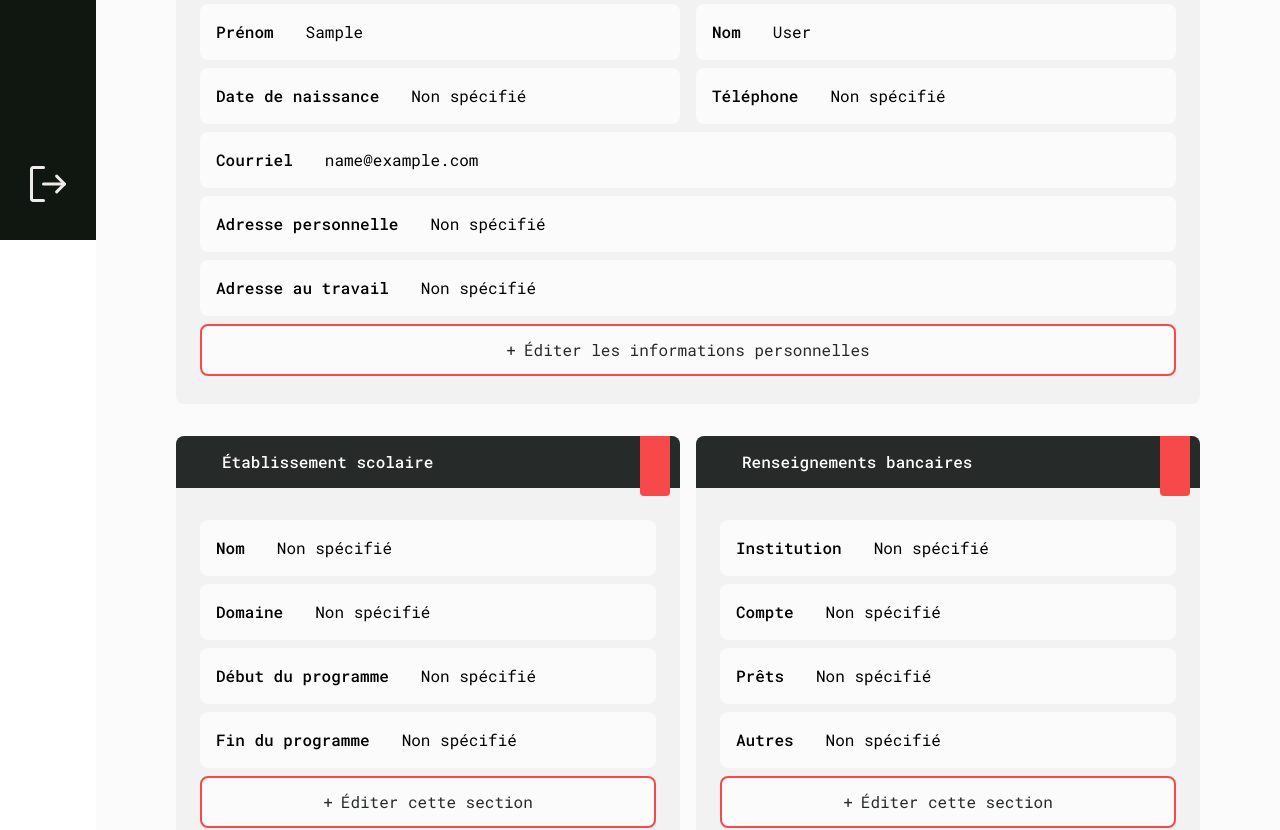
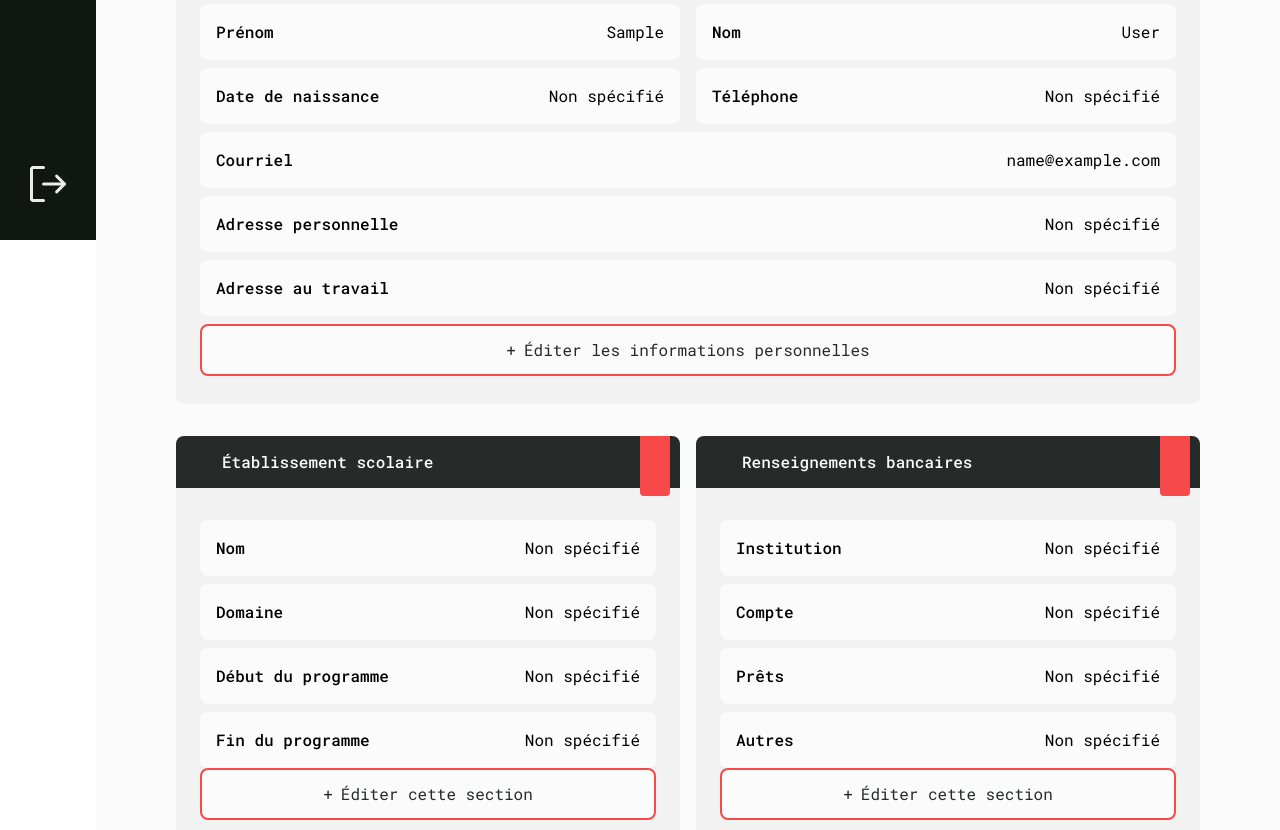
Before and after one commit to Big-pun/projet-synthese, a Vue app: page /profil in a window 1280 px wide. Shown: the part 560-1390 px from the top of the page. Built offline with nearby package versions, Linux system fonts and the light colour scheme; no server answers; sample sign-in values are in the browser's storage.

Commit message:
Fix tableau text < md

```diff
--- a/src/components/profile/ProfileBankingInfos.vue
+++ b/src/components/profile/ProfileBankingInfos.vue
@@ -59,25 +59,25 @@ function openEditForm() {
     <!-- Contenu des informations bancaires -->
     <div class="px-6 pt-4 space-y-2">
       <!-- Institution -->
-      <div class="rounded-lg bg-white p-4 flex flex-row items-center">
+      <div class="rounded-lg bg-white p-4 flex flex-col md:flex-row justify-start md:justify-between">
         <p class="font-medium responsive-margin">Institution</p>
         <p>{{ bankingInfo.institutionName || 'Non spécifié' }}</p>
       </div>
 
       <!-- Numéro de compte -->
-      <div class="rounded-lg bg-white p-4 flex flex-row items-center">
+      <div class="rounded-lg bg-white p-4 flex flex-col md:flex-row justify-start md:justify-between">
         <p class="font-medium responsive-margin">Compte</p>
         <p>{{ bankingInfo.accountInfo || 'Non spécifié' }}</p>
       </div>
 
       <!-- Prêts -->
-      <div class="rounded-lg bg-white p-4 flex flex-row items-center">
+      <div class="rounded-lg bg-white p-4 flex flex-col md:flex-row justify-start md:justify-between">
         <p class="font-medium responsive-margin">Prêts</p>
         <p>{{ bankingInfo.loanInfo || 'Non spécifié' }}</p>
       </div>
 
       <!-- Autres informations -->
-      <div class="rounded-lg bg-white p-4 flex flex-row items-center mb-2">
+      <div class="rounded-lg bg-white p-4 flex flex-col md:flex-row justify-start md:justify-between">
         <p class="font-medium responsive-margin">Autres</p>
         <p>{{ bankingInfo.other || 'Non spécifié' }}</p>
       </div>
--- a/src/components/profile/ProfilePersonnalInfos.vue
+++ b/src/components/profile/ProfilePersonnalInfos.vue
@@ -66,12 +66,12 @@ function openEditForm() {
     <div class="grid grid-cols-1 md:grid-cols-2 md:gap-4 gap-2 px-6 pt-4">
       <!-- first column -->
       <div>
-        <div class="rounded-lg bg-white mb-2 p-4 flex flex-row items-center">
+        <div class="rounded-lg bg-white mb-2 p-4 flex flex-col md:flex-row justify-start md:justify-between">
           <p class="font-medium responsive-margin">Prénom</p>
           <p>{{ userInfo?.firstName || 'Non spécifié' }}</p>
         </div>
 
-        <div class="rounded-lg bg-white p-4 flex flex-row items-center">
+        <div class="rounded-lg bg-white p-4 flex flex-col md:flex-row justify-start md:justify-between">
           <p class="font-medium responsive-margin">Date de naissance</p>
           <p>{{ userInfo?.birthDate ? formatDate(userInfo.birthDate) : 'Non spécifié' }}</p>
         </div>
@@ -79,12 +79,12 @@ function openEditForm() {
 
       <!-- second column -->
       <div>
-        <div class="rounded-lg bg-white mb-2 p-4 flex flex-row items-center">
+        <div class="rounded-lg bg-white mb-2 p-4 flex flex-col md:flex-row justify-start md:justify-between">
           <p class="font-medium responsive-margin">Nom</p>
           <p>{{ userInfo?.lastName || 'Non spécifié' }}</p>
         </div>
 
-        <div class="rounded-lg bg-white p-4 flex flex-row items-center">
+          <div class="rounded-lg bg-white p-4 flex flex-col md:flex-row justify-start md:justify-between">
           <p class="font-medium responsive-margin">Téléphone</p>
           <p>{{ userInfo?.phone || 'Non spécifié' }}</p>
         </div>
@@ -93,17 +93,17 @@ function openEditForm() {
 
     <!-- addresses -->
     <div class="mt-2 px-6">
-      <div class="rounded-lg bg-white mb-2 p-4 flex flex-row items-center">
+      <div class="rounded-lg bg-white mb-2 p-4 flex flex-col md:flex-row justify-start md:justify-between">
         <p class="font-medium responsive-margin">Courriel</p>
         <p>{{ userInfo?.email || 'Non spécifié' }}</p>
       </div>
 
-      <div class="rounded-lg bg-white mb-2 p-4 flex flex-row items-center">
+      <div class="rounded-lg bg-white mb-2 p-4 flex flex-col md:flex-row justify-start md:justify-between">
         <p class="font-medium responsive-margin">Adresse personnelle</p>
         <p>{{ formatAddress(getAddressByType('PERSONAL')) }}</p>
       </div>
 
-      <div class="rounded-lg bg-white p-4 flex flex-row items-center">
+      <div class="rounded-lg bg-white p-4 flex flex-col md:flex-row justify-start md:justify-between">
         <p class="font-medium responsive-margin">Adresse au travail</p>
         <p>{{ formatAddress(getAddressByType('WORK')) }}</p>
       </div>
--- a/src/components/profile/ProfileSchoolInfos.vue
+++ b/src/components/profile/ProfileSchoolInfos.vue
@@ -41,25 +41,25 @@ function openEditForm() {
     <!-- school information content -->
     <div class="px-6 pt-4 space-y-2">
       <!-- school name -->
-      <div class="rounded-lg bg-white p-4 flex flex-row items-center">
+      <div class="rounded-lg bg-white p-4 flex flex-col md:flex-row justify-start md:justify-between">
         <p class="font-medium responsive-margin">Nom</p>
         <p>{{ schoolInfo?.schoolName || 'Non spécifié' }}</p>
       </div>
 
       <!-- field of study -->
-      <div class="rounded-lg bg-white p-4 flex flex-row items-center">
+      <div class="rounded-lg bg-white p-4 flex flex-col md:flex-row justify-start md:justify-between">
         <p class="font-medium responsive-margin">Domaine</p>
         <p>{{ schoolInfo?.fieldOfStudy || 'Non spécifié' }}</p>
       </div>
 
       <!-- start date -->
-      <div class="rounded-lg bg-white p-4 flex flex-row items-center">
+      <div class="rounded-lg bg-white p-4 flex flex-col md:flex-row justify-start md:justify-between">
         <p class="font-medium responsive-margin">Début du programme</p>
         <p>{{ formatDate(schoolInfo?.startDate) }}</p>
       </div>
 
       <!-- projected end date -->
-      <div class="rounded-lg bg-white p-4 flex flex-row items-center mb-2">
+      <div class="rounded-lg bg-white p-4 flex flex-col md:flex-row justify-start md:justify-between">
         <p class="font-medium responsive-margin">Fin du programme</p>
         <p>{{ formatDate(schoolInfo?.projectedEndDate) }}</p>
       </div>
```
